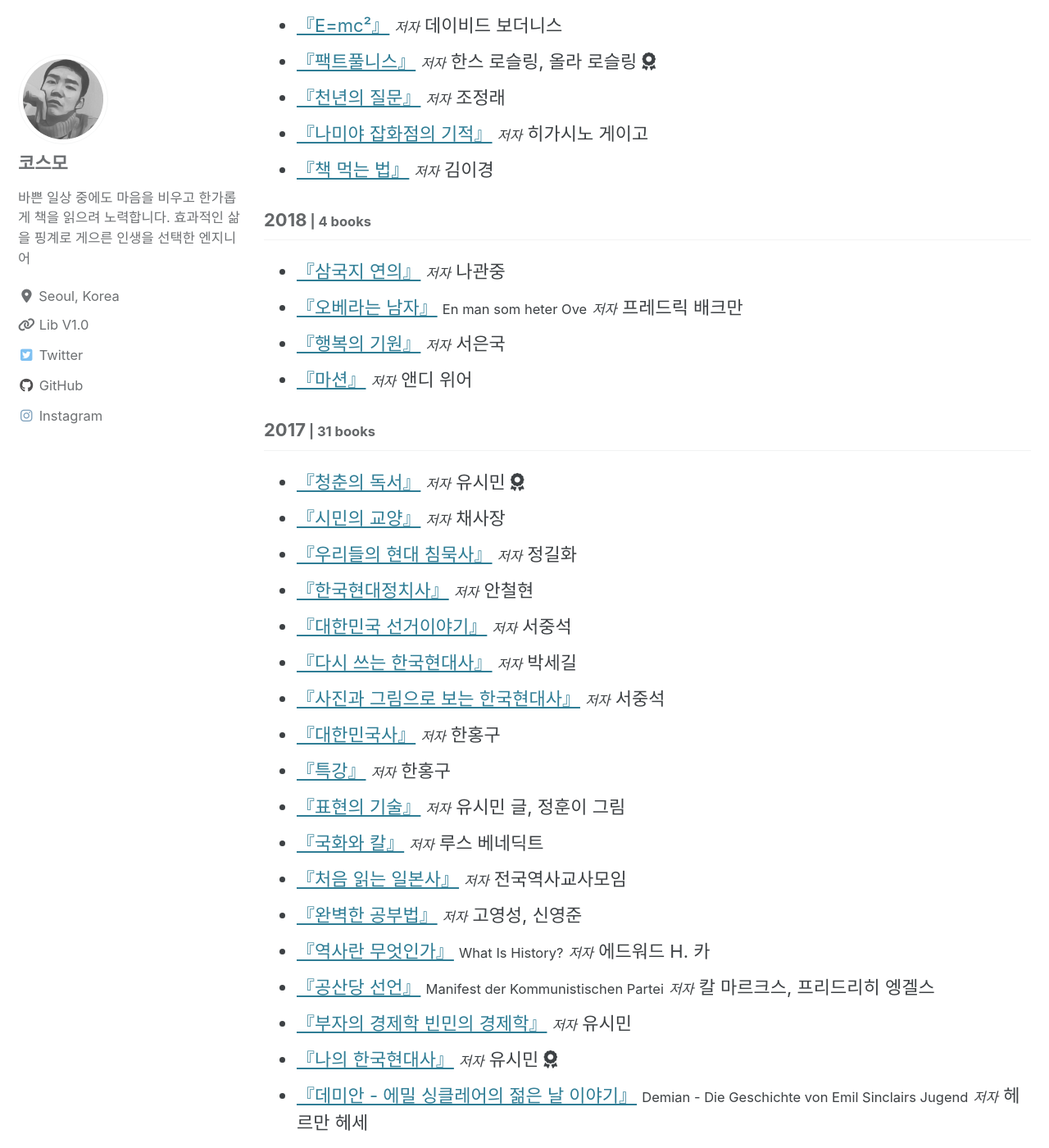
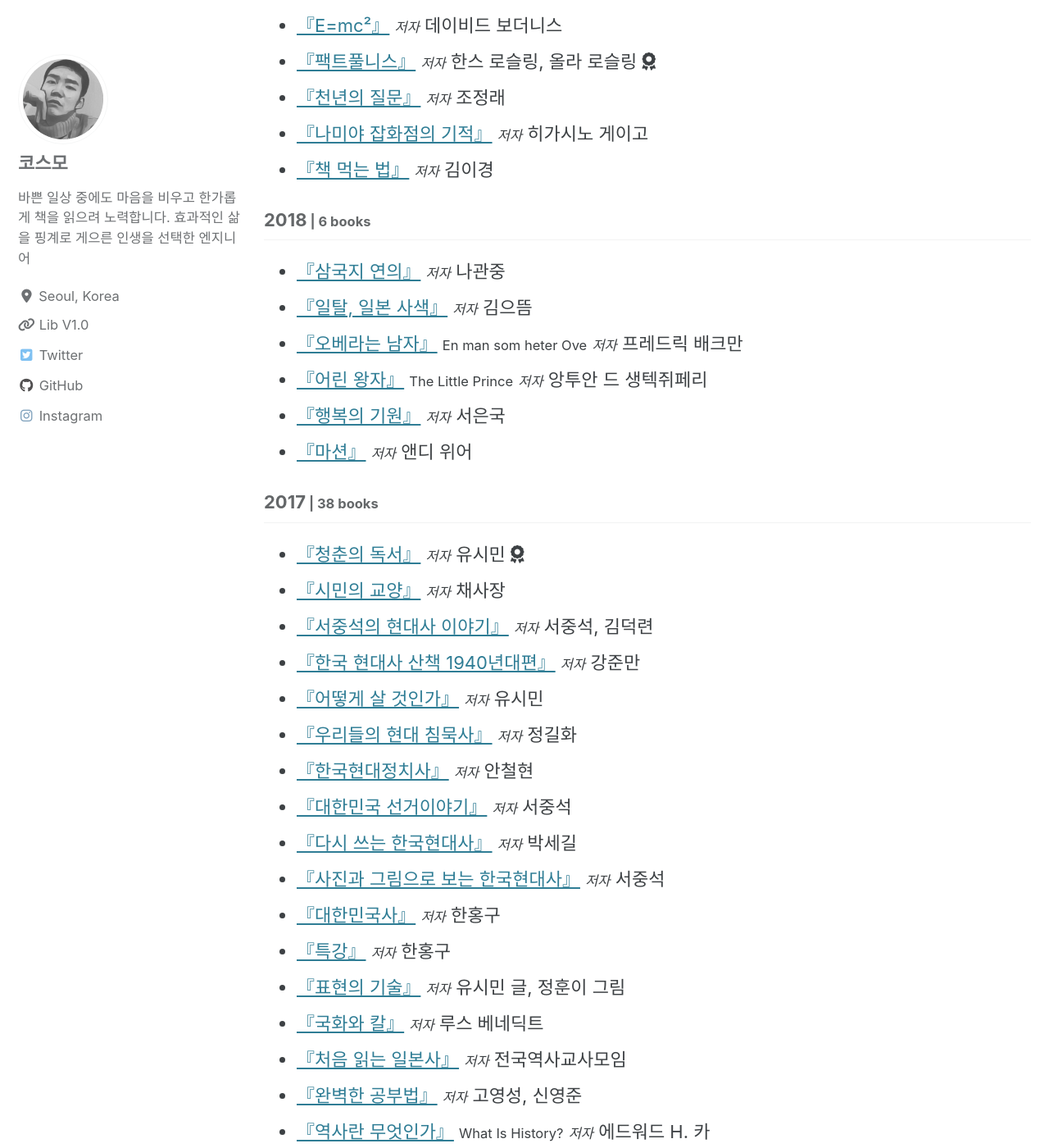
Before and after one commit to deftone2000/cosmo-s-archive, a Jekyll site: the page built from _pages/reading-list.html, in a window 1280 px wide and 1400 px high, scrolled down 1948 px. Shown: the whole window at 82% size. Built offline with Jekyll 4.4.1, drawn with Linux system fonts in a browser that asks for light colours; cached includes are drawn as plain includes; nearby versions of some CDN libraries; comment, search, counter and statistics services are not loaded; a style sheet for code colours, icons or effects is not loaded; some of the changed text lies outside the part shown.

Commit message:
no message

```diff
--- a/_data/reading.yml
+++ b/_data/reading.yml
@@ -427,6 +427,16 @@ list:
         pub_info: 2003.07.01. 종이책 출간
         post_link: /책리뷰/3kingdomkimguyong/
 
+      - title: 일탈, 일본 사색
+        post_title:
+        ori_title:
+        cover: http://image.yes24.com/momo/TopCate0001/kepub/L_106042.jpg
+        author: 김으뜸
+        trans:
+        pub: IWELL(아이웰콘텐츠)
+        pub_info: 2012.12.14. 종이책 출간
+        post_link:
+
       - title: 오베라는 남자
         post_title: 몰래 챙겨주기 끝판왕
         ori_title: En man som heter Ove
@@ -436,6 +446,16 @@ list:
         pub: 다산책방
         pub_info: 2015.05.12. 종이책 출간
         post_link: /책리뷰/man-named-ober/
+
+      - title: 어린 왕자
+        post_title:
+        ori_title: The Little Prince
+        cover: https://img.ridicdn.net/cover/1153000027/kepub/xxlarge
+        author: 앙투안 드 생텍쥐페리
+        trans: 구계원
+        pub: 온스토리
+        pub_info: 2013.04.01. 전자책, 종이책 동시 출간
+        post_link:
 
       - title: "행복의 기원"
         ori_title:
@@ -480,6 +500,36 @@ list:
         pub: 웨일북
         pub_info: 2015.12.24. 종이책 출간
         post_link: /책리뷰/citzen-liberal/
+
+      - title: 서중석의 현대사 이야기
+        post_title:
+        ori_title:
+        cover: https://img.ridicdn.net/cover/852000358/xxlarge
+        author: 서중석, 김덕련
+        trans:
+        pub: 오월의봄
+        pub_info: 2015.03.16. 전자책, 종이책 동시 출간
+        post_link:
+
+      - title: 한국 현대사 산책 1940년대편
+        post_title:
+        ori_title:
+        cover: https://img.ridicdn.net/cover/1508004095/xxlarge
+        author: 강준만
+        trans:
+        pub: 인물과사상사
+        pub_info: 2015.05.08. 전자책 출간
+        post_link:
+
+      - title: 어떻게 살 것인가
+        post_title:
+        ori_title:
+        cover: https://img.ridicdn.net/cover/3639000005/xxlarge
+        author: 유시민
+        trans:
+        pub: 생각의길
+        pub_info: 2015.05.08. 전자책 출간
+        post_link:
 
       - title: 우리들의 현대 침묵사
         post_title: 이제는 말할 수 있다.
@@ -632,6 +682,16 @@ list:
         post_link: /책리뷰/mykorhistory/
         star: true
 
+      - title: 유시민의 경제학 카페
+        post_title:
+        ori_title:
+        cover: https://img.ridicdn.net/cover/1568000047/xxlarge
+        author: 유시민
+        trans:
+        pub: 돌베개
+        pub_info: 2002.01.28. 종이책 출간
+        post_link:
+
       - title: 데미안 - 에밀 싱클레어의 젊은 날 이야기
         post_title: 나를 찾아 떠나는 여정
         ori_title: Demian - Die Geschichte von Emil Sinclairs Jugend
@@ -715,6 +775,16 @@ list:
         post_link: /책리뷰/cosmos/
         star: true
 
+      - title: 유시민의 공감필법
+        post_title:
+        ori_title:
+        cover: https://img.ridicdn.net/cover/1244000036/xxlarge
+        author: 유시민
+        trans:
+        pub: 창비
+        pub_info: 2016.07.15. 전자책, 종이책 동시 출간
+        post_link:
+
       - title: 자유론
         post_title: 자유론
         ori_title: On Liberty
@@ -734,6 +804,26 @@ list:
         pub: 위즈덤하우스
         pub_info: 2019.03.29. 종이책 출간
         post_link: /책리뷰/resilience/
+
+      - title: 책은 도끼다
+        post_title:
+        ori_title:
+        cover: https://img.ridicdn.net/cover/1287000167/xxlarge
+        author: 박웅현
+        trans:
+        pub: 북하우스
+        pub_info: 2011.10.10. 전자책, 종이책 동시 출간
+        post_link:
+
+      - title: 유시민의 글쓰기 특강
+        post_title:
+        ori_title:
+        cover: https://img.ridicdn.net/cover/169000138/xxlarge
+        author: 유시민
+        trans:
+        pub: 생각의길
+        pub_info: 2015.04.01. 전자책 출간
+        post_link:
 
       - title: 스위치
         post_title: 행동 변화의 핵심요소
--- a/_pages/reading-list.html
+++ b/_pages/reading-list.html
@@ -14,10 +14,14 @@ classes: wide
     </div>
     <div class="">
       <ul class="reading-list {{ entry.year }}">
-        {% for book in entry.books %}
+        {% for book in entry.books %} {% if book.post_link %}
         <li><a href="{{ site.url }}{{ book.post_link }}" alt="_blank" rel="nofollow noopener">『{{
             book.title
-          }}』</a> {% if book.ori_title %}<span class="small"> {{ book.ori_title }}</span>{% endif %}
+          }}』</a>
+          {% else %}
+          <li><a href="{{ book.cover }}" alt="_blank" rel="nofollow noopener">『{{
+            book.title
+          }}』</a>{% endif %} {% if book.ori_title %}<span class="small"> {{ book.ori_title }}</span>{% endif %}
           <span class="page__content"> <i class="small">저자</i> {{ book.author }}</span
           >{% if book.star %}<span> <i class="fas fa-award"></i></span>{% endif %}
         </li>
```
Also changed, not shown: _data/navigation.yml (+5 -9 lines), _posts/2020-04-04-stick.md (+1 -1 lines).
